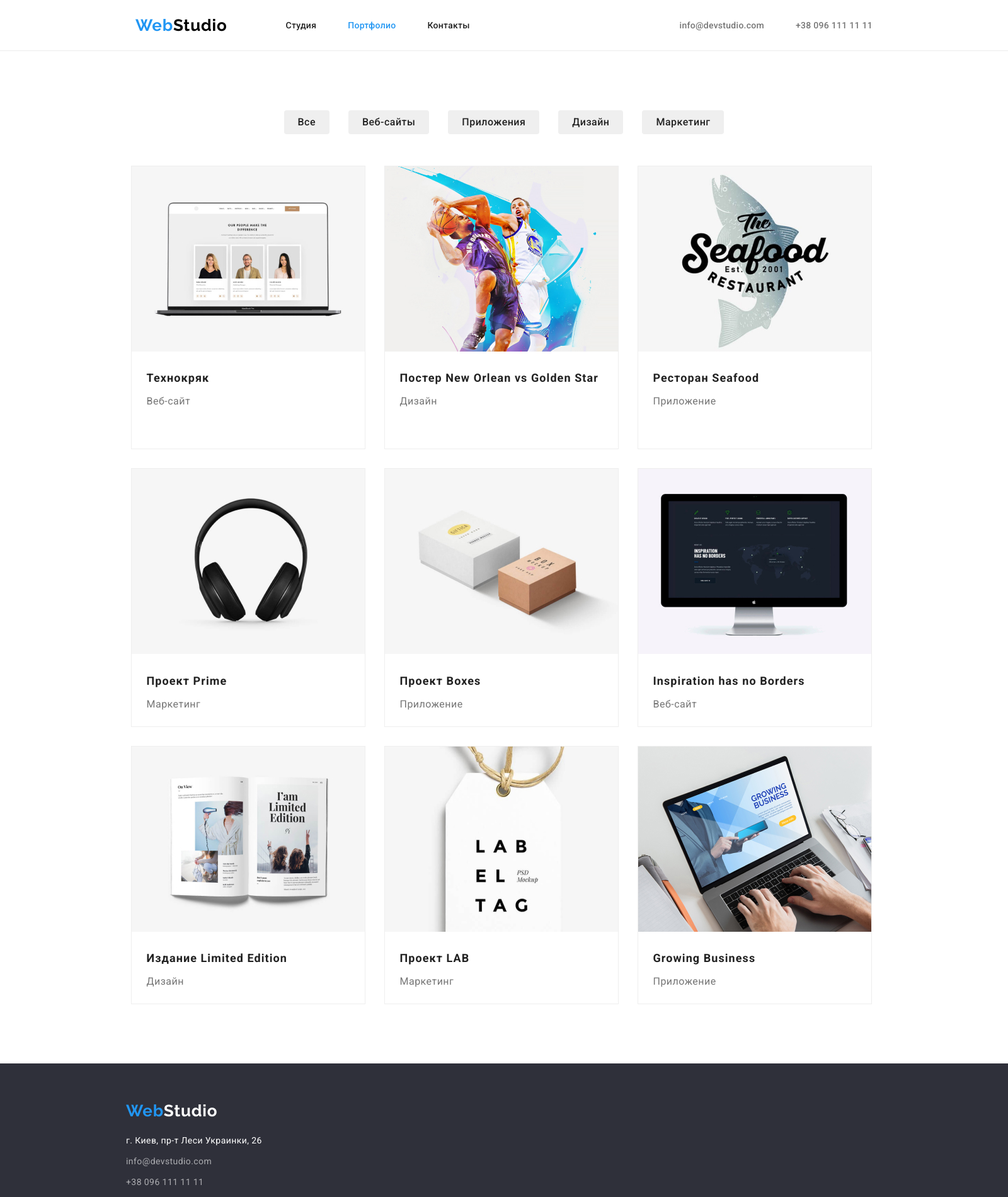
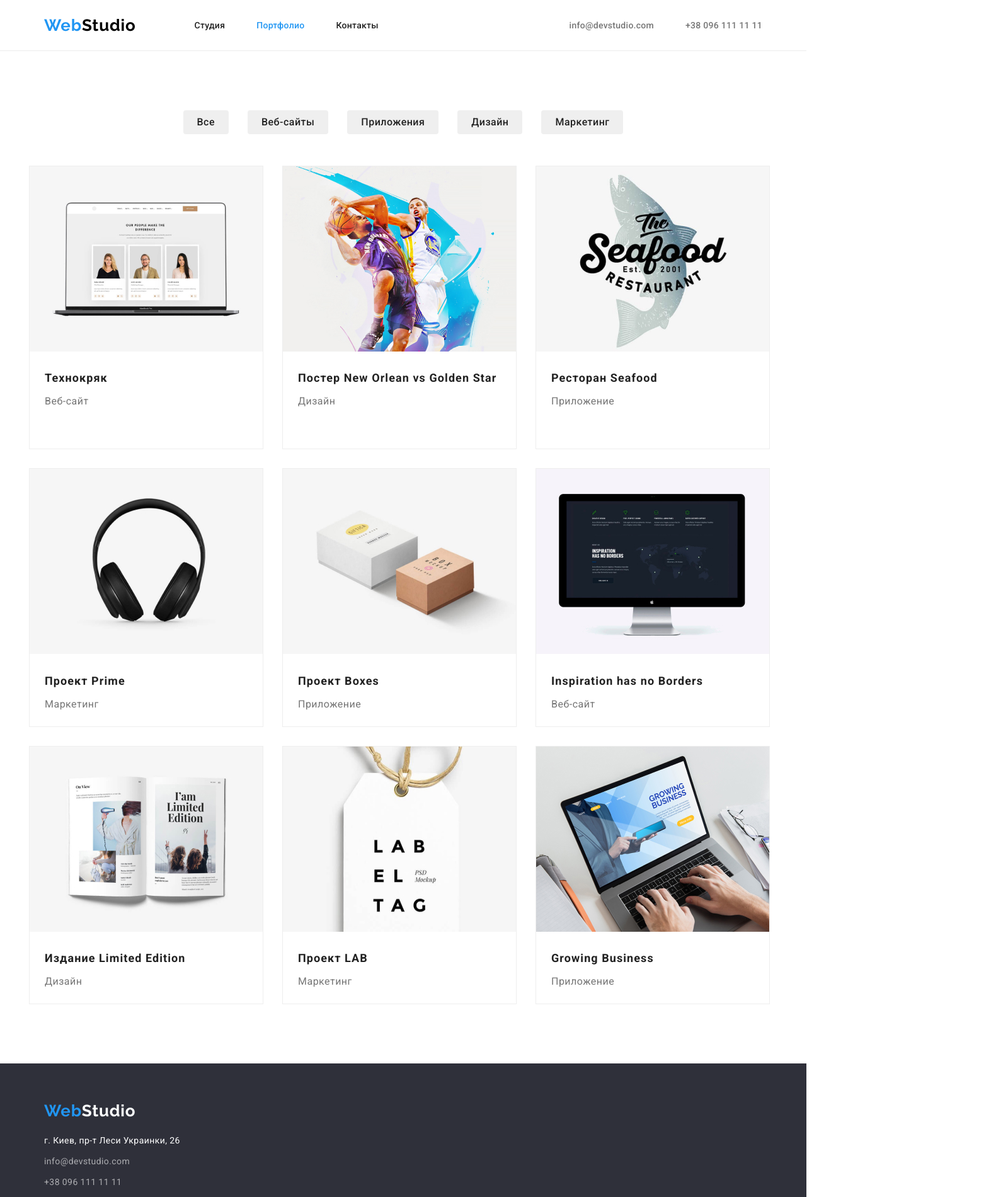
Before and after one commit to GalinaLysenko/goit-markup-hw-03, a plain HTML site: page portfolio.html in a window 1280 px wide. Shown: the top 1900 px of the page at 63% size, 1600 px wide, since content can reach past the window. Drawn offline with nearby package versions, Linux system fonts and the light colour scheme.

Commit message:
убрала width из боди
убрала width из боди

```diff
--- a/css/styles.css
+++ b/css/styles.css
@@ -16,7 +16,7 @@
 body {
   font-family: Roboto, sans-serif;
   font-style: normal;
-  width: 1600px;
+  /* width: 1600px; */
 }
 
 .list {
@@ -37,7 +37,7 @@ body {
 }
 
 .container {
-  width: 1600px;
+  /* width: 1600px; */
   margin-left: auto;
   margin-right: auto;
   background-color: #ffffff;
@@ -106,7 +106,7 @@ body {
 }
 
 .container-header {
-  width: 1600px;
+  /* width: 1600px; */
   display: flex;
   justify-content: center;
   align-items: center;
@@ -115,6 +115,8 @@ body {
 
 .content {
   width: 1170px;
+  padding-left: 15px;
+  padding-right: 15px;
   display: flex;
   justify-content: center;
   align-items: center;
@@ -221,7 +223,7 @@ body {
 
 /* ======== ACHIVE =========*/
 .container-achive {
-  width: 1200px;
+  width: 1170px;
   padding-left: 15px;
   padding-right: 15px;
   margin-left: auto;
@@ -276,7 +278,7 @@ body {
 /*======== FUNCTION ==========*/
 
 .container-functional {
-  width: 1200px;
+  width: 1170px;
   padding-left: 15px;
   padding-right: 15px;
   /* height: 386px; */
@@ -308,9 +310,9 @@ body {
 .team-list {
   display: flex;
   justify-content: center;
-  width: 1200px;
   margin-left: auto;
   margin-right: auto;
+  width: 1170px;
   padding-left: 15px;
   padding-right: 15px;
 }
@@ -365,7 +367,9 @@ body {
 }
 
 .container-footer {
-  width: 1200px;
+  width: 1170px;
+  padding-right: 15px;
+  padding-left: 15px;
   margin-left: auto;
   margin-right: auto;
 }
@@ -420,8 +424,8 @@ body {
 
 .main-container {
   width: 1200px;
-  padding-right: 7.5px;
-  padding-left: 7.5px;
+  padding-right: 6px;
+  padding-left: 6px;
   margin-left: auto;
   margin-right: auto;
   padding-top: 94px;
@@ -496,6 +500,7 @@ body {
 .list-project {
   display: flex;
   flex-wrap: wrap;
+  /* width: calc((100%-60px) / 3); */
 }
 
 .project-item:not(:nth-child(3n)) {
```
